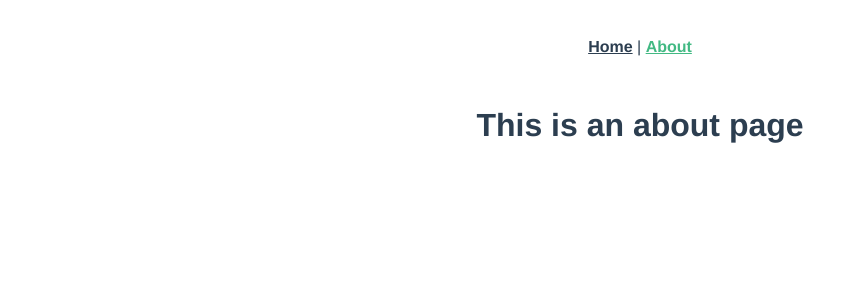
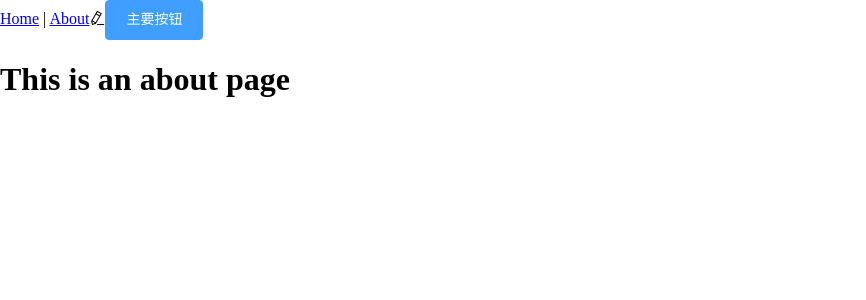
Before and after one commit to clearJSer/socialtrading, a Vue app: page /about in a window 1280 px wide. Shown: the top 300 px of the page, without its empty margins (0-866 px from the left). Built offline with nearby package versions, Linux system fonts and the light colour scheme.

Commit message:
add elementUI

```diff
--- a/package.json
+++ b/package.json
@@ -9,6 +9,8 @@
   },
   "dependencies": {
     "core-js": "^2.6.5",
+    "element-ui": "^2.12.0",
+    "normalize.css": "^8.0.1",
     "vue": "^2.6.10",
     "vue-class-component": "^7.0.2",
     "vue-property-decorator": "^8.1.0",
--- a/src/App.vue
+++ b/src/App.vue
@@ -3,27 +3,29 @@
     <div id="nav">
       <router-link to="/">Home</router-link> |
       <router-link to="/about">About</router-link>
+      <i class="el-icon-edit"></i>
+      <el-button type="primary">主要按钮</el-button>
     </div>
     <router-view/>
   </div>
 </template>
 
 <style lang="scss">
-#app {
-  font-family: 'Avenir', Helvetica, Arial, sans-serif;
-  -webkit-font-smoothing: antialiased;
-  -moz-osx-font-smoothing: grayscale;
-  text-align: center;
-  color: #2c3e50;
-}
-#nav {
-  padding: 30px;
-  a {
-    font-weight: bold;
-    color: #2c3e50;
-    &.router-link-exact-active {
-      color: #42b983;
-    }
-  }
-}
+// #app {
+//   font-family: 'Avenir', Helvetica, Arial, sans-serif;
+//   -webkit-font-smoothing: antialiased;
+//   -moz-osx-font-smoothing: grayscale;
+//   text-align: center;
+//   color: #2c3e50;
+// }
+// #nav {
+//   padding: 30px;
+//   a {
+//     font-weight: bold;
+//     color: #2c3e50;
+//     &.router-link-exact-active {
+//       color: #42b983;
+//     }
+//   }
+// }
 </style>
--- a/src/main.ts
+++ b/src/main.ts
@@ -4,6 +4,11 @@ import router from './router';
 import store from './store';
 
 Vue.config.productionTip = false;
+import 'normalize.css';
+import ElementUI from 'element-ui';
+import 'element-ui/lib/theme-chalk/index.css';
+
+Vue.use(ElementUI);
 
 new Vue({
   router,
```
Also changed, not shown: src/components/Footer.vue (added), src/components/Header.vue (added), 1 other file (tests, documents, lock files or other folders).
